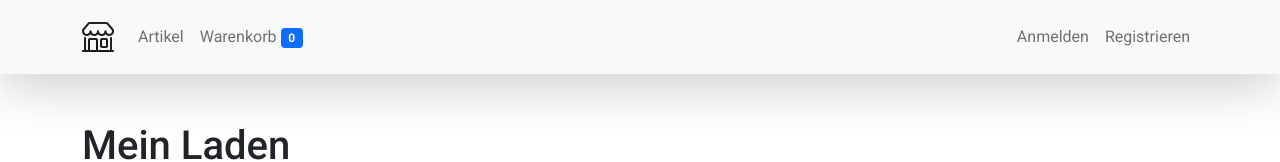
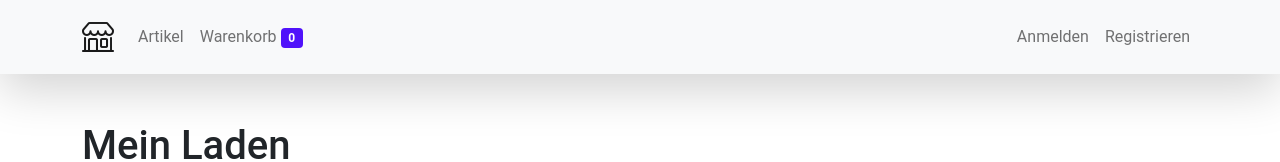
Before and after one commit to tmonzel/webshop-starter, a Vue app in the folder web/: page / in a window 1280 px wide. Shown: the top 162 px of the page. Built offline with nearby package versions, Linux system fonts and the light colour scheme; the HTML template or start-up script is replaced by a standard one.

Commit message:
Separate boot scss from styling

```diff
--- /dev/null
+++ b/web/apps/shop/_boot.scss
@@ -0,0 +1,12 @@
+// 1. Include functions first (so you can manipulate colors, SVGs, calc, etc)
+@import "bootstrap/scss/functions";
+
+// 2. Include any default variable overrides here
+$modal-fade-transform: scale(.97);
+$modal-transition: transform .2s ease-out;
+$font-family-sans-serif: "Roboto", sans-serif;
+$primary: rgb(80, 18, 250);
+
+// 3. Include remainder of required Bootstrap stylesheets
+@import "bootstrap/scss/variables";
+@import "bootstrap/scss/mixins";
--- a/web/apps/shop/main.scss
+++ b/web/apps/shop/main.scss
@@ -1,8 +1,25 @@
+@import "boot";
+@import "~bootstrap-icons/font/bootstrap-icons.css";
 
-$modal-fade-transform: scale(.97);
-$modal-transition: transform .2s ease-out;
-$font-family-sans-serif: "Roboto", sans-serif;
+@import "bootstrap/scss/root";
+@import "bootstrap/scss/reboot";
+@import "bootstrap/scss/type";
+@import "bootstrap/scss/images";
+@import "bootstrap/scss/containers";
+@import "bootstrap/scss/grid";
+@import "bootstrap/scss/nav";
+@import "bootstrap/scss/navbar";
+@import "bootstrap/scss/badge";
+@import "bootstrap/scss/alert";
+@import "bootstrap/scss/buttons";
+@import "bootstrap/scss/forms";
+@import "bootstrap/scss/modal";
+@import "bootstrap/scss/tables";
+@import "bootstrap/scss/utilities";
+@import "bootstrap/scss/card";
 
-@import "@/core.scss";
-@import "bootstrap/scss/bootstrap";
-@import "~bootstrap-icons/font/bootstrap-icons.css";
+// Helpers
+@import "bootstrap/scss/helpers";
+
+// Utilities
+@import "bootstrap/scss/utilities/api";
```
